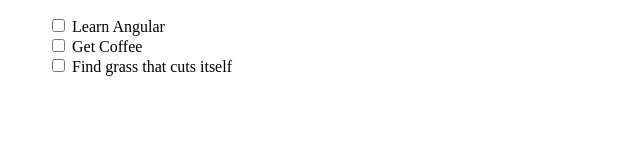
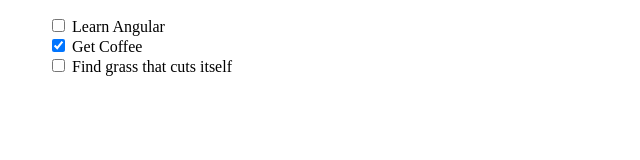
Before and after one commit to lucasbm8/AngularWishlist, an Angular app: page / in a window 1280 px wide. Shown: the top 160 px of the page, without its empty margins (0-640 px from the left). Built offline with nearby package versions, Linux system fonts and the light colour scheme.

Commit message:
Refactor app.component.html to improve wish list display

```diff
--- a/src/app/app.component.html
+++ b/src/app/app.component.html
@@ -1,11 +1,23 @@
 <div class="container">
-  <ul class="wish-list">
-    <li *ngFor="let item of items">
+  <div *ngIf="items.length == 0; else showItems">
+    There are no wishes to Display
+  </div>
+
+  <ng-template #showItems>
+    <ul *ngIf="items.length > 0" class="wish-list">
+      <li *ngFor="let item of items; index as ii">
         <div class="form-check">
           <label class="form-check-label">
-          <input class="checkbox" type="checkbox" /> {{ item.wishText }}
+            <input
+              class="checkbox"
+              type="checkbox"
+              [checked]="item.isComplete"
+              [attr.data-inex]="ii"
+            />
+            {{ item.wishText }}
           </label>
         </div>
       </li>
     </ul>
+  </ng-template>
 </div>
```
Lines whose indentation alone changed are shown as unchanged.
